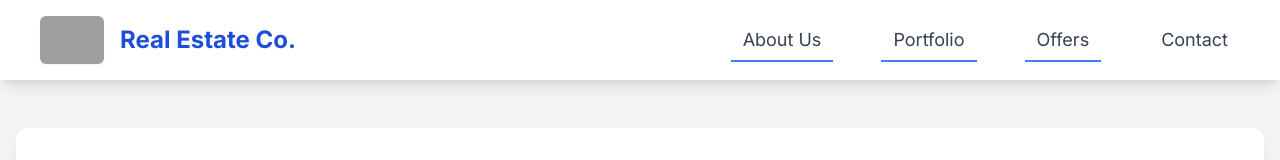
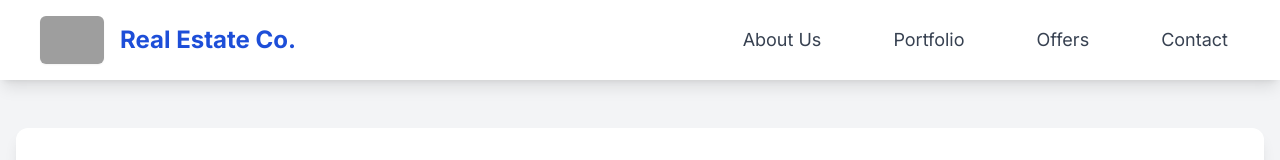
Before and after one commit to karol-wojak/real_estate_website, a React (Vite) app: page / in a window 1280 px wide. Shown: the top 160 px of the page. Built offline with nearby package versions, Linux system fonts and the light colour scheme; grey boxes are pictures that could not be loaded.

Commit message:
Remove underline from the navigation section

```diff
--- a/src/components/Navigation.jsx
+++ b/src/components/Navigation.jsx
@@ -2,7 +2,6 @@
 import React from 'react';
 
 const Navigation = ({ activePage, handlePageChange, isMobileMenuOpen, toggleMobileMenu }) => {
-  // The 'id' here corresponds to the section IDs or the 'contact' page ID
   const navItems = [
     { name: 'About Us', id: 'about' },
     { name: 'Portfolio', id: 'portfolio' },
@@ -22,15 +21,9 @@ const Navigation = ({ activePage, handlePageChange, isMobileMenuOpen, toggleMobi
                 className={`
                   relative px-3 py-2 text-lg font-medium text-gray-700
                   hover:text-blue-600 transition-all duration-300
-                  after:content-[''] after:absolute after:left-0 after:bottom-0
-                  after:w-0 after:h-0.5 after:bg-blue-500 after:transition-all after:duration-300
-                  ${
-                    // Highlight based on current active page or if on main and it's a section
-                    (activePage === item.id || (activePage === 'main' && ['about', 'portfolio', 'offers'].includes(item.id)))
-                    ? 'text-blue-600 after:w-full'
-                    : 'after:w-0'
-                  }
-                  hover:after:w-full focus:outline-none focus:ring-2 focus:ring-blue-500 focus:ring-opacity-50
+                  no-underline focus:outline-none focus:ring-2 focus:ring-blue-500 focus:ring-opacity-50
+                  /* Added no-underline to remove any text decoration */
+                  /* Removed all 'after:' classes that created the blue underline */
                 `}
               >
                 {item.name}
@@ -64,7 +57,7 @@ const Navigation = ({ activePage, handlePageChange, isMobileMenuOpen, toggleMobi
           className="self-end p-2 text-gray-700 hover:bg-gray-100 rounded-md focus:outline-none focus:ring-2 focus:ring-blue-500 transition-colors duration-200"
           aria-label="Close navigation menu"
         >
-          <svg xmlns="http://www.w3.org/2000/svg" width="24" height="24" viewBox="0 0 24 24" fill="none" stroke="currentColor" strokeWidth="2" strokeLinecap="round" strokeLinejoin="round" className="lucide lucide-x">
+          <svg xmlns="http://www.w3.org/2000/svg" width="24" height="24" viewBox="0 0 24 24" fill="none" stroke="currentColor" strokeWidth="2" strokeLinecap="round" strokeLinejoin="round" className="lucide luciswde-x">
             <path d="M18 6 6 18"/><path d="m6 6 12 12"/>
           </svg>
         </button>
@@ -81,6 +74,7 @@ const Navigation = ({ activePage, handlePageChange, isMobileMenuOpen, toggleMobi
                     : ''
                   }
                   focus:outline-none focus:ring-2 focus:ring-blue-500 focus:ring-opacity-50
+                  no-underline /* Added here too for consistency */
                 `}
               >
                 {item.name}
```
